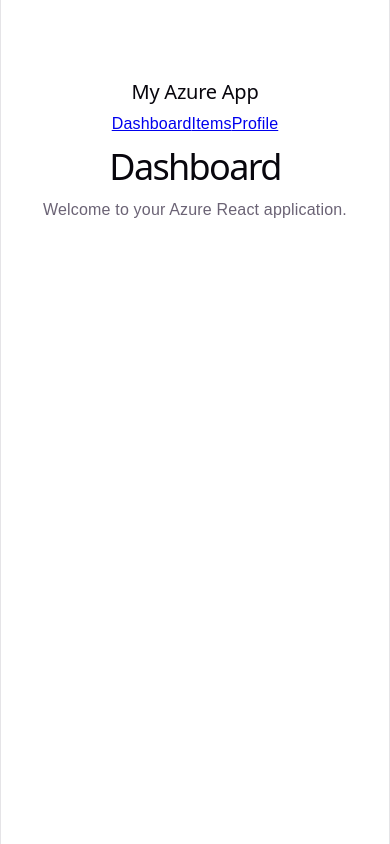
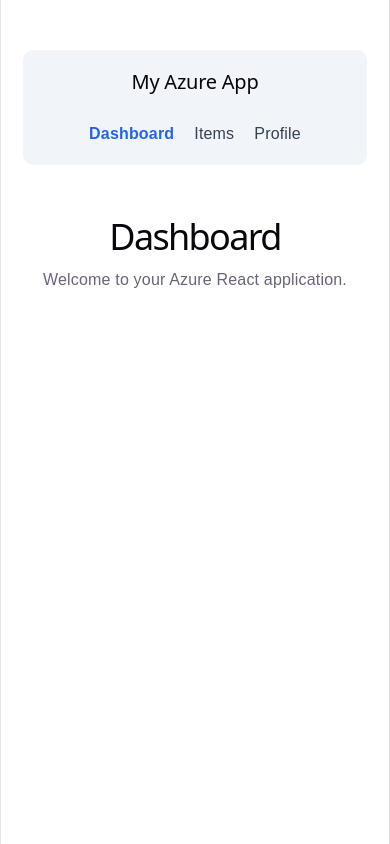
Before and after one commit to goutamkumardhn3-commits/azure-react-app, a React (Vite) app: page / in a window 390 px wide. Built offline with nearby package versions, Linux system fonts and the light colour scheme.

Commit message:
Refactor CSS styles for container and navbar layout

```diff
--- a/src/App.css
+++ b/src/App.css
@@ -1,58 +1,43 @@
 
 .container {
-  max-width: 1000px;
-  margin: 60px auto;
+  max-width: 1100px;
+  margin: 30px auto;
   padding: 20px;
   font-family: Arial, sans-serif;
 }
 
-.card {
+.navbar {
+  display: flex;
+  justify-content: space-between;
+  align-items: center;
+  flex-wrap: wrap;
+  gap: 20px;
+  padding: 20px;
   background: #f1f5f9;
-  padding: 30px;
-  border-radius: 12px;
-  text-align: center;
+  border-radius: 10px;
 }
 
-header {
-  text-align: center;
-  margin-bottom: 40px;
+.nav-links {
+  display: flex;
+  gap: 20px;
 }
 
-.dashboard {
-  display: grid;
-  grid-template-columns: repeat(2, 1fr);
-  gap: 25px;
+.nav-links a {
+  text-decoration: none;
+  color: #334155;
 }
 
-.card {
-  background: #f1f5f9;
-  padding: 30px;
-  border-radius: 12px;
-  text-align: center;
+.nav-links a.active {
+  color: #2563eb;
+  font-weight: bold;
 }
 
-button {
-  padding: 12px 22px;
-  margin: 8px;
-  background: #2563eb;
-  color: white;
-  border: none;
-  border-radius: 6px;
-  cursor: pointer;
-}
-
-button.reset {
-  background: #64748b;
-}
-
-footer {
-  text-align: center;
-  margin-top: 50px;
-  color: gray;
+.page {
+  padding: 40px 20px;
 }
 
 @media (max-width: 600px) {
-  .dashboard {
-    grid-template-columns: 1fr;
+  .navbar {
+    flex-direction: column;
   }
 }
```
